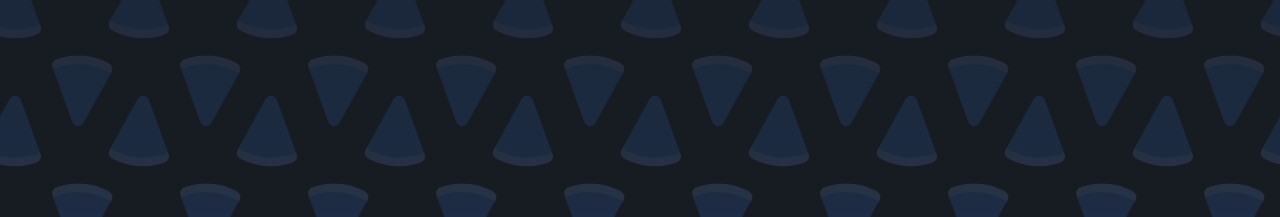
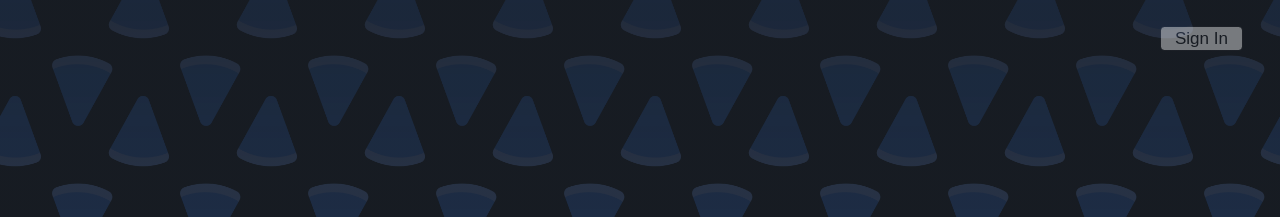
Before and after one commit to PizzaBlu/pizzablu.github.io, a Jekyll site: the page built from index.html, in a window 1280 px wide. Shown: the top 217 px of the page. Built offline with Jekyll 4.4.1, drawn with Linux system fonts in a browser that asks for light colours; nearby versions of some CDN libraries; some web fonts are replaced.

Commit message:
add customer portal

```diff
--- /dev/null
+++ b/_includes/portal-button.html
@@ -0,0 +1,3 @@
+<div class="portal-button">
+    <a href="{{ site.links.portal }}">Sign In</a>
+</div>
--- a/_layouts/default.html
+++ b/_layouts/default.html
@@ -4,6 +4,7 @@
     <body>
         {% include mobile-header.html %}
         {% include hero.html links=site.navigation %}
+        {% include portal-button.html %}
         {{ content }}
         {% include footer.html %}
     </body>
--- a/_layouts/product.html
+++ b/_layouts/product.html
@@ -17,6 +17,7 @@
             mobile-height="960px"
         %}
         {% include hero-card.html %}
+        {% include portal-button.html %}
         {% include demo-group.html %}
         {{ content }}
         <section class="short">
--- /dev/null
+++ b/_sass/_portal_button.scss
@@ -0,0 +1,31 @@
+.portal-button {
+    a {
+        @include link-clean;
+        position: fixed;
+        top: 3vh;
+        right: 3vw;
+
+        color: black;
+        mix-blend-mode: screen;
+        background-color: $text-2b;
+        opacity: 0.8;
+
+        font-size: 0.8em;
+        font-weight: 200;
+        padding: 0.1em 0.8em;
+        border-radius: 0.2em;
+
+        z-index: 1;
+
+        outline: 1px solid $outline-color;
+
+        &:hover {
+            opacity: 1;
+        }
+
+        @media (max-width: $breakpoint-mobile) {
+            display: none;
+            font-size: 1em;
+        }
+    }
+}
--- a/css/main.scss
+++ b/css/main.scss
@@ -18,4 +18,5 @@ $breakpoint-big: {{ site.breakpoints.big }};
 @import "blockquote";
 @import "demo";
 @import "inspector";
-@import "spinner"
+@import "spinner";
+@import "portal_button";
```
Also changed, not shown: links/index.html (renamed from info/links.html, +5 -2 lines).
